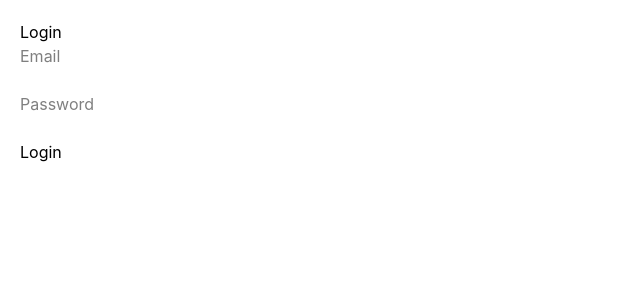
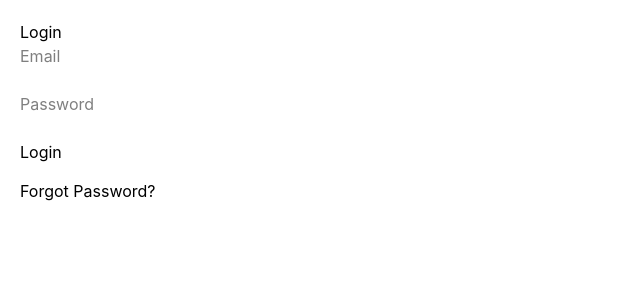
Before and after one commit to Ved1Pandey/nexushr, a React (Vite) app: page / in a window 1280 px wide. Shown: the top 300 px of the page, without its empty margins (0-640 px from the left). Built offline with nearby package versions, Linux system fonts and the light colour scheme.

Commit message:
Fix login redirect and forgot password link

```diff
--- a/src/Login.tsx
+++ b/src/Login.tsx
@@ -1,5 +1,5 @@
 import { useState, useEffect } from "react";
-import { useNavigate } from "react-router-dom";
+import { Link, useNavigate } from "react-router-dom";
 
 const Login = () => {
   const [email, setEmail] = useState("");
@@ -17,13 +17,13 @@ const Login = () => {
   if (token && user) {
     const parsedUser = JSON.parse(user);
 
-    if (parsedUser.role === "admin") {
-      navigate("/admin", { replace: true });
+    if (parsedUser.role?.toLowerCase() === "admin") {
+      navigate("/admin-dashboard", { replace: true });
     } else {
-      navigate("/", { replace: true });
+      navigate("/dashboard", { replace: true });
+    }
   }
-}
-},[navigate]);
+}, [navigate]);
 
 const handleLogin = async () => {
   try {
@@ -106,6 +106,11 @@ if (role.toLowerCase() === "admin") {
     >
       {loading ? "Logging in..." : "Login"}
     </button>
+    <div style={{ marginTop: 15 }}>
+  <Link to="/forgot-password">
+    Forgot Password?
+  </Link>
+</div>
   </div>
 );
 };
```
